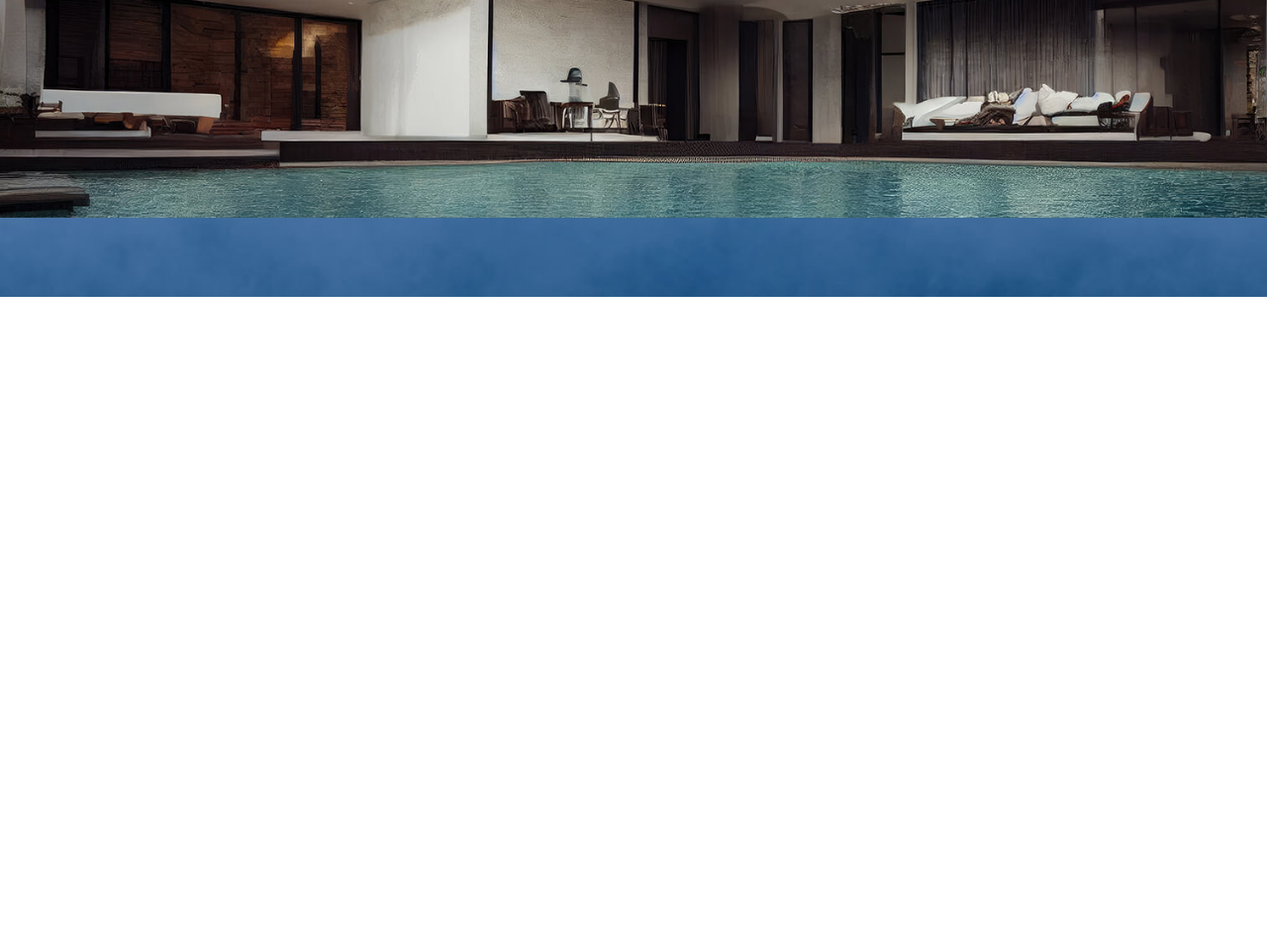
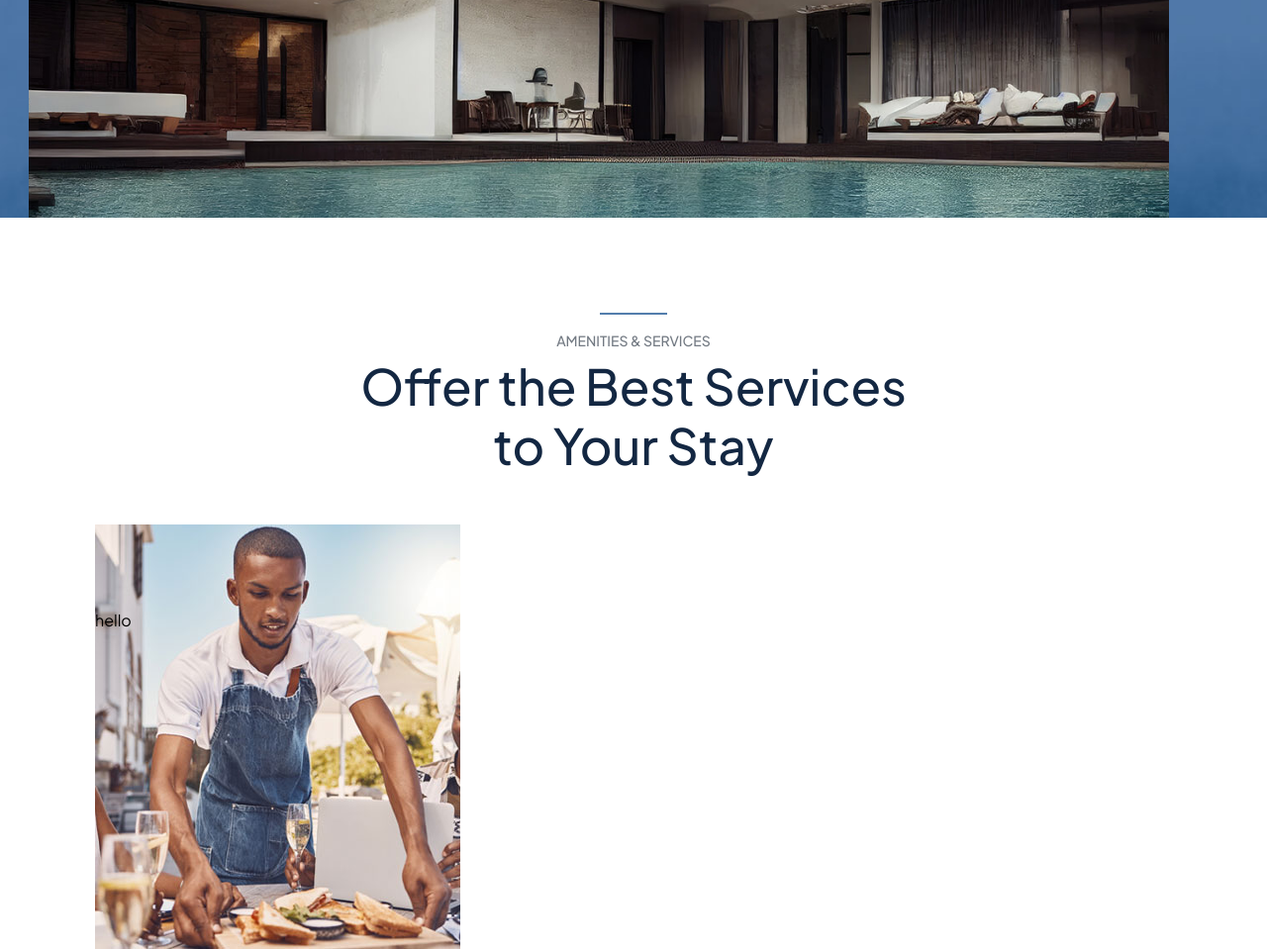
Before and after one commit to Ahmedey/final-project, a plain HTML site: page index.html in a window 1280 px wide. Shown: the part 645-1604 px from the top of the page at 99% size. Before the commit the page ends 945 px from the top, so only its background shows below. Drawn offline with nearby package versions, Linux system fonts and the light colour scheme.

Commit message:
added  service section

```diff
--- a/assets/css/style.css
+++ b/assets/css/style.css
@@ -223,21 +223,26 @@ nav .navbar .links li:hover .js-sub-menu{
   background-repeat: no-repeat;
   background-size: cover;
   /* padding: 180px 0 304px; */
-  padding: 90px 0 80px;
-  margin-bottom: -344px;
+  padding: 90px 0 0 0;
+  /* margin-bottom: -344px; */
   overflow: hidden;
   transition: transform 10000ms ease;
 }
 .banner-image {
+  background-image: url("../img/slider-1-2.jpg");
   position: relative;
   background-position: center center;
   background-repeat: no-repeat;
   background-size: cover;
   height: 637px;
-  width: 100%;
+  /* height: 500px; */
+  width: 90%;
   transform: scale(1);
   overflow: hidden;
   transition: transform 10000ms ease;
+  /* z-index: 9999; */
+  margin-left: 5rem;
+
 }
 .banner .container {
   position: relative;
@@ -298,6 +303,75 @@ nav .navbar .links li:hover .js-sub-menu{
   color: #132742;
 }
 
+/* AMENITIES & SERVICES  SECTION */
+
+.service_one {
+  /* padding: 120px 0 0; */
+  /* background-color: #ad5353; */
+  margin-top: 6rem;
+}
+.service_one .container {
+  /* max-width: 1596px;  */
+}
+.sec-title {
+  padding-bottom: 60px;
+}
+.text-center {
+  text-align: center !important;
+}
+.sec_tile-header {
+  margin: 0;
+  color: #737a83;
+  font-size: 14px;
+  text-transform: uppercase;
+  font-weight: var(--font-medium);
+  margin-bottom: 7px;
+}
+.sec_tile-header::before {
+  content: "";
+  display: block;
+  width: 68px;
+  height: 2px;
+  background-color: #537eac;
+  margin-bottom: 17px;
+  /* margin-left: auto;
+  margin-right: auto; */
+
+}
+.sec-title,.sec_tile-header::before {
+  margin-left: auto;
+  margin-right: auto;
+}
+
+*, ::after, ::before {
+  box-sizing: border-box;
+}
+.sec-title_main {
+  margin: 0;
+  font-size: 50px;
+  color: #132742;
+  font-weight: var(--font-medium);
+  line-height: 1.2em;
+  margin-bottom: -10px;
+
+}
+.service_images {
+  display: flex;
+  margin-inline: 6rem;
+  position: relative;
+
+}
+.service_image {
+  position: relative;
+
+}
+.image_content {
+  position: absolute;
+  top: 20%;
+}
+
+
+
 @media (max-width:1300px) {
   nav .navbar{
     max-width: 100%;
@@ -323,6 +397,9 @@ nav .navbar .links li:hover .js-sub-menu{
   .banner_content {
     top: 1.5rem;
     right: 20%;
+  }
+  .banner-image {
+    margin-left: 1.8rem;
   }
 }
 @media (max-width:800px){
@@ -434,6 +511,9 @@ nav .navbar .links li .sub-menu li{
       top: 1rem;
       right: 10%;
     }
+    .banner-image {
+      margin-left: 1.4rem;
+    }
 }
 @media (max-width:500px){
   nav .navbar .nav-links{
@@ -447,4 +527,7 @@ nav .navbar .links li .sub-menu li{
 .banner-title {
   font-size: 1rem;
 }
+.banner-image {
+  margin-left: .8rem;
 }
+}
--- a/index.html
+++ b/index.html
@@ -1,5 +1,5 @@
 <!DOCTYPE html>
-<!-- Designined by CodingLab | www.youtube.com/codinglabyt -->
+
 <html lang="en" dir="ltr">
   <head>
     <meta charset="UTF-8" />
@@ -95,9 +95,29 @@
     <!-- <img src="img/banner-1-1.jpg" alt="" /> -->
     <div
       class="banner-image"
-      style="background-image: url(assets/img/slider-1-2.jpg)"
+
     ></div>
   </section>
-    <script src="assets/js/main.js"></script>
+
+  <!-- AMENITIES & SERVICES  SECTION-->
+    <section class="service_one">
+    <div class="container">
+        <div class="sec-title text-center">
+          <h6 class="sec_tile-header">AMENITIES & SERVICES</h6>
+          <h3 class="sec-title_main">Offer the Best Services <br> to Your Stay</h3>
+        </div>
+        <div class="service_images">
+          <div class="service_img">
+            <img src="./assets/img/service-1-1.jpg" alt="image 1">
+            <!-- <div class="image_content"> -->
+              <span class="image_content">hello</span>
+            <!-- </div> -->
+          </div>
+
+        </div>
+    </div>
+  </section>
+
+   <script src="assets/js/main.js"></script>
   </body>
 </html>
```
Also changed, not shown: assets/img/service-1-1.jpg (added), assets/img/service-1-2.jpg (added), assets/img/service-1-3.jpg (added), assets/img/service-1-4.jpg (added).
